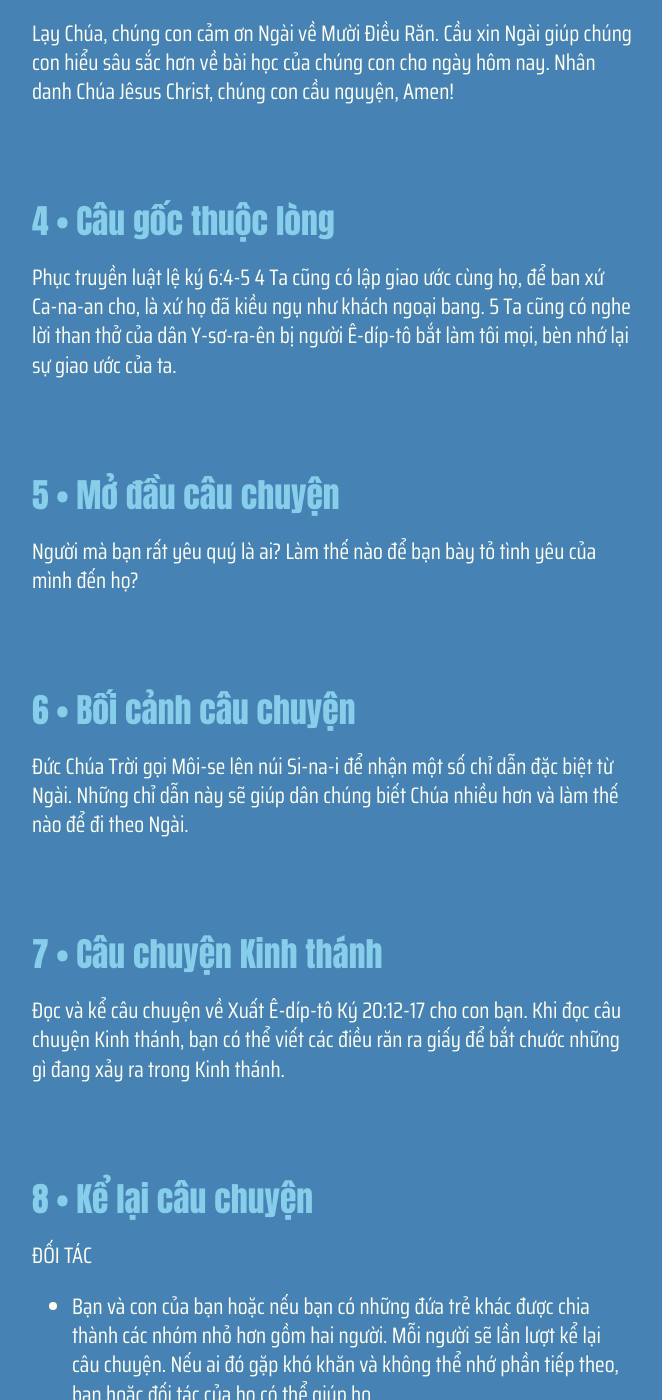
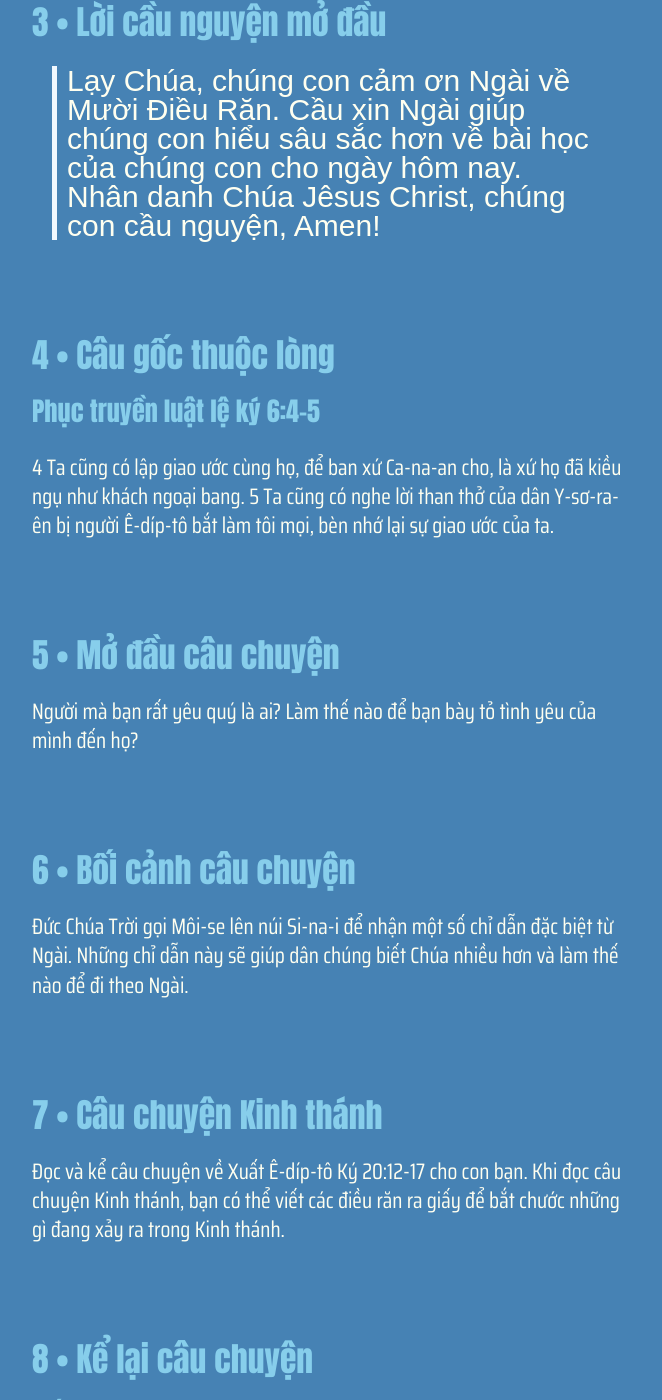
Before and after one commit to GospelTrust/LGS, a Jekyll site: the page built from docs/content/_vi/30-2.md, in a window 1280 px wide and 1400 px high, scrolled down 2111 px. Shown: the whole window, without its empty margins (308-970 px from the left). Built offline with Jekyll 4.4.1, drawn with Linux system fonts in a browser that asks for light colours; some web fonts are replaced; some of the changed text lies outside the part shown.

Commit message:
Update: w30d2

```diff
--- a/docs/content/_vi/30-2.md
+++ b/docs/content/_vi/30-2.md
@@ -1,16 +1,16 @@
 ---
 week: 30
 day: 2
-title: 'MÔI-SE - ĐỨC CHÚA TRỜI BAN MƯỜI ĐIỀU RĂN'
+title: 'Môi-se: Đức Chúa Trời ban Mười Điều Răn'
 bible: 'Xuất Ê-díp-tô Ký 20:1-17'
 layout: lesson
 ---
 
 
 {% include lesson/section.html index=1 %}
-- Cho trẻ em hiểu mục đích của Mười Điều Răn
+- Cho trẻ em hiểu mục đích của Mười Điều Răn.
 - Để trẻ em nhận thức được sự cần thiết của việc biết Chúa nhiều hơn và làm thế nào để theo Ngài.
-- Để trẻ em hiểu rằng Chúa luôn muốn những điều tốt nhất cho chúng ta
+- Để trẻ em hiểu rằng Chúa luôn muốn những điều tốt nhất cho chúng ta.
 
 
 {% include lesson/section.html index=2 %}
@@ -26,6 +26,7 @@
 - Đức Chúa Trời phán dân Y-sơ-ra-ên phải luôn nói sự thật về mọi sự.
 * Điều răn thứ mười Xuất Ê-díp-tô Ký 20:17.
 - Đức Chúa Trời bảo dân Y-sơ-ra-ên không được ham muốn, tức là muốn những gì thuộc về người khác. Con người không được ghen tị với những thứ của người khác, khả năng của họ, bề ngoài của họ hoặc bất cứ điều gì họ có.
+
 * Kết luận:
 - Các điều răn của Đức Chúa Trời là giống nhau cho tất cả mọi người và ở mọi nơi. Giờ đây mọi người đã biết điều mà Chúa coi là tội lỗi.
 - Chúa biết rằng con người không thể giữ danh sách các quy tắc này một cách hoàn hảo. Tuy nhiên, Ngài có lý do để ban cho họ những điều các điều răn này.
@@ -33,11 +34,11 @@
 
 
 {% include lesson/section.html index=3 %}
-Lạy Chúa, chúng con cảm ơn Ngài về Mười Điều Răn. Cầu xin Ngài giúp chúng con hiểu sâu sắc hơn về bài học của chúng con cho ngày hôm nay. Nhân danh Chúa Jêsus Christ, chúng con cầu nguyện, Amen!
+> Lạy Chúa, chúng con cảm ơn Ngài về Mười Điều Răn. Cầu xin Ngài giúp chúng con hiểu sâu sắc hơn về bài học của chúng con cho ngày hôm nay. Nhân danh Chúa Jêsus Christ, chúng con cầu nguyện, Amen!
 
 
 {% include lesson/section.html index=4 %}
-Phục truyền luật lệ ký 6:4-5
+### Phục truyền luật lệ ký 6:4-5
  4 Ta cũng có lập giao ước cùng họ, để ban xứ Ca-na-an cho, là xứ họ đã kiều ngụ như khách ngoại bang. 5 Ta cũng có nghe lời than thở của dân Y-sơ-ra-ên bị người Ê-díp-tô bắt làm tôi mọi, bèn nhớ lại sự giao ước của ta.
 
 
@@ -55,15 +56,15 @@
 
 
 {% include lesson/section.html index=8 %}
-ĐỐI TÁC
+### Đối tác
 - Bạn và con của bạn hoặc nếu bạn có những đứa trẻ khác được chia thành các nhóm nhỏ hơn gồm hai người. Mỗi người sẽ lần lượt kể lại câu chuyện. Nếu ai đó gặp khó khăn và không thể nhớ phần tiếp theo, bạn hoặc đối tác của họ có thể giúp họ.
 
 
 {% include lesson/section.html index=9 %}
-1. Hãy thử ghi nhớ mười điều răn bằng cách thực hiện một số hành động hoặc đặt chúng trong bài hát.
+1. Hãy thử ghi nhớ Mười Điều Răn bằng cách thực hiện một số hành động hoặc đặt chúng trong bài hát.
 2. Bạn nghĩ tại sao Chúa lại đưa câu chuyện này vào Kinh thánh?
 3. Bạn sẽ đáp ứng lại Đức Chúa Trời và Lời Ngài hôm nay như thế nào?
 
 
 {% include lesson/section.html index=10 %}
-Lạy Chúa, chúng con cảm ơn Chúa về bài học hôm nay. Cảm ơn Ngài vì những hướng dẫn mà Ngài đã cung cấp và đã giúp chúng con biết thêm về Ngài và cách chúng con có thể tuân theo Ngài. Xin giúp chúng con lắng nghe, hiểu và tuân theo hướng dẫn của Ngài. Nhân danh Chúa Jêsus Christ, chúng con cầu nguyện, Amen!
+> Lạy Chúa, chúng con cảm ơn Chúa về bài học hôm nay. Cảm ơn Ngài vì những hướng dẫn mà Ngài đã cung cấp và đã giúp chúng con biết thêm về Ngài và cách chúng con có thể tuân theo Ngài. Xin giúp chúng con lắng nghe, hiểu và tuân theo hướng dẫn của Ngài. Nhân danh Chúa Jêsus Christ, chúng con cầu nguyện, Amen!
```
